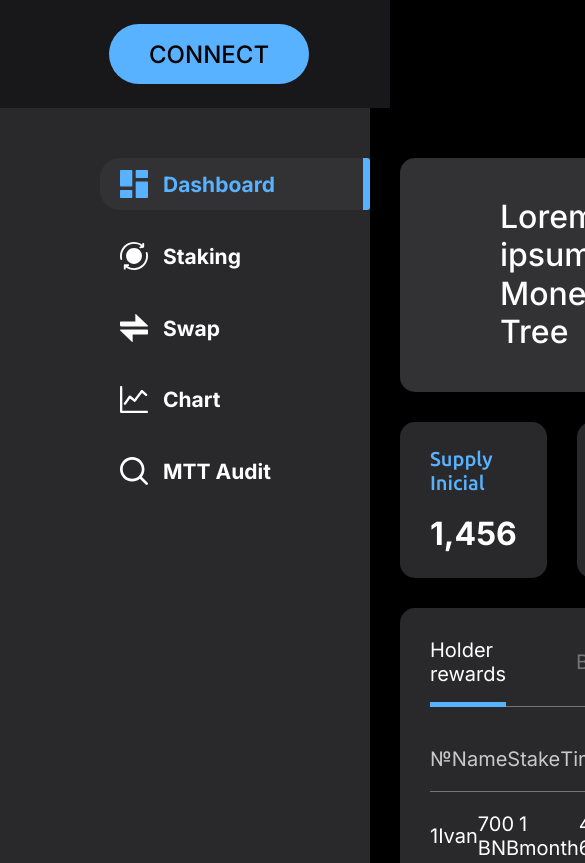
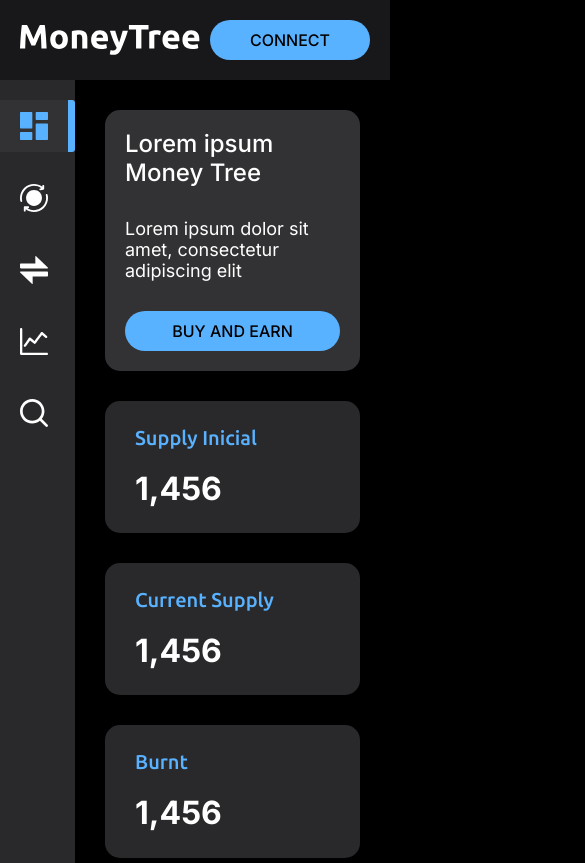
Before and after one commit to DedStriger/moneeTree, a React app: page / in a window 390 px wide. Shown: the top 863 px of the page, 585 px wide, since content can reach past the window. Built offline with nearby package versions, Linux system fonts and the light colour scheme.

Commit message:
Feature: Add adaptive

```diff
--- a/src/components/Header/Header.module.scss
+++ b/src/components/Header/Header.module.scss
@@ -5,3 +5,15 @@
   padding: 24px 109px;
   background: var(--dark);
 }
+
+@media (max-width: 1200px) {
+  .header{
+    padding: 20px;
+    gap: 10px;
+
+    button{
+      height: 40px;
+      font-size: 16px;
+    }
+  }
+}
--- a/src/components/Menu/Menu.js
+++ b/src/components/Menu/Menu.js
@@ -43,6 +43,7 @@ const menu = [
 export default function Menu(){
     return(
         <div className={styles.menu}>
+            <div className={styles.inner}>
                 {menu.map(i => (
                     <NavLink
                         key={i.id}
@@ -54,5 +55,6 @@ export default function Menu(){
                     </NavLink>
                 ))}
             </div>
+        </div>
     )
 }
--- a/src/components/Menu/Menu.module.scss
+++ b/src/components/Menu/Menu.module.scss
@@ -1,10 +1,19 @@
 .menu{
   padding: 50px 0px 50px 100px;
   background: var(--gray);
+  flex-shrink: 0;
+  position: relative;
+  top: 0;
+  left: 0;
+}
+
+.inner{
+  flex-direction: column;
   display: flex;
-  flex-shrink: 0;
-  flex-direction: column;
   gap: 20px;
+  position: sticky;
+  top: 20px;
+  right: 0;
 }
 
 .item{
@@ -31,3 +40,17 @@
     width: 100%;
   }
 }
+
+@media (max-width: 1200px) {
+  .menu{
+    padding: 20px 0px;
+  }
+
+  .item{
+    min-width: auto;
+    border-radius: 0px 3px 3px 0px;
+    span{
+      display: none;
+    }
+  }
+}
--- a/src/components/WalletLayout/WalletLayout.module.scss
+++ b/src/components/WalletLayout/WalletLayout.module.scss
@@ -92,3 +92,17 @@
     }
   }
 }
+
+
+@media(max-width: 1200px){
+  .container{
+    padding: 30px;
+    max-width: calc(100% - 75px);
+    flex-direction: column;
+    gap: 0px;
+  }
+
+  .card{
+    max-width: none;
+  }
+}
--- a/src/pages/Dashboard/view/DashboardView.module.scss
+++ b/src/pages/Dashboard/view/DashboardView.module.scss
@@ -136,3 +136,59 @@
     }
   }
 }
+
+
+@media(max-width: 1200px){
+  .container{
+    padding: 30px;
+    max-width: calc(100% - 75px);
+  }
+
+  .banner{
+    padding: 20px;
+    flex-direction: column;
+    button{
+      width: 100%;
+      height: 40px;
+      font-size: 16px;
+    }
+
+    &__title{
+      font-size: 24px;
+    }
+
+    &__text{
+      font-size: 18px;
+    }
+  }
+
+  .cards{
+    display: grid;
+    grid-template-columns: 1fr 1fr;
+  }
+
+  .table{
+    overflow: scroll;
+
+    & > *::-webkit-scrollbar {
+      width: 0;
+      height: 0;
+    }
+
+    & > *::-moz-scrollbar {
+      width: 0px;
+      height: 0px;
+    }
+
+    &__top, &__row, .header{
+      min-width: 710px;
+    }
+  }
+}
+
+@media(max-width: 650px) {
+  .cards{
+    display: grid;
+    grid-template-columns: 1fr;
+  }
+}
--- a/src/pages/Staking/view/components/Modal.module.scss
+++ b/src/pages/Staking/view/components/Modal.module.scss
@@ -91,3 +91,19 @@
     }
   }
 }
+
+
+@media(max-width: 800px){
+  .modal{
+    align-items: flex-start;
+    overflow: auto;
+  }
+
+  .card{
+    padding: 20px;
+  }
+
+  .btn{
+    width: 100%;
+  }
+}
```
Lines whose indentation alone changed are shown as unchanged.
